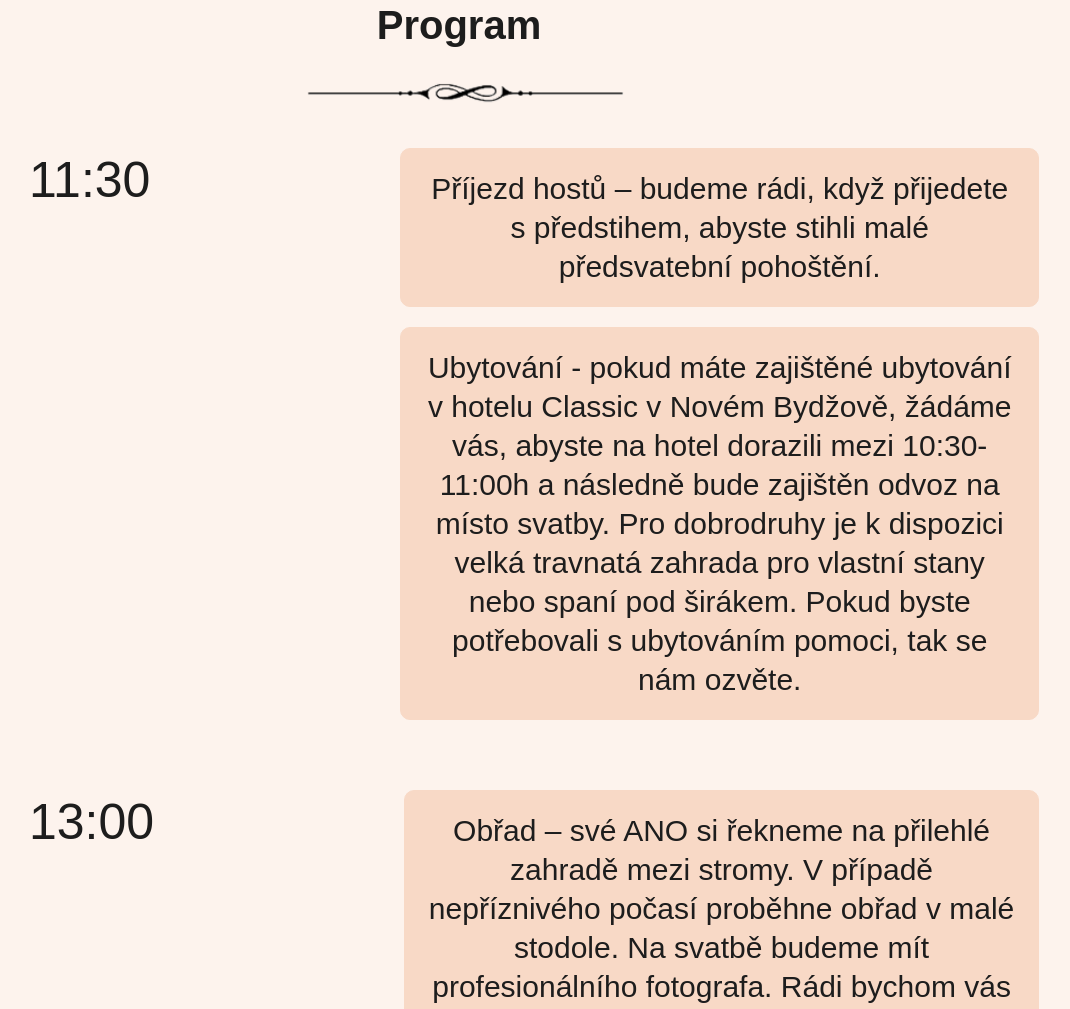
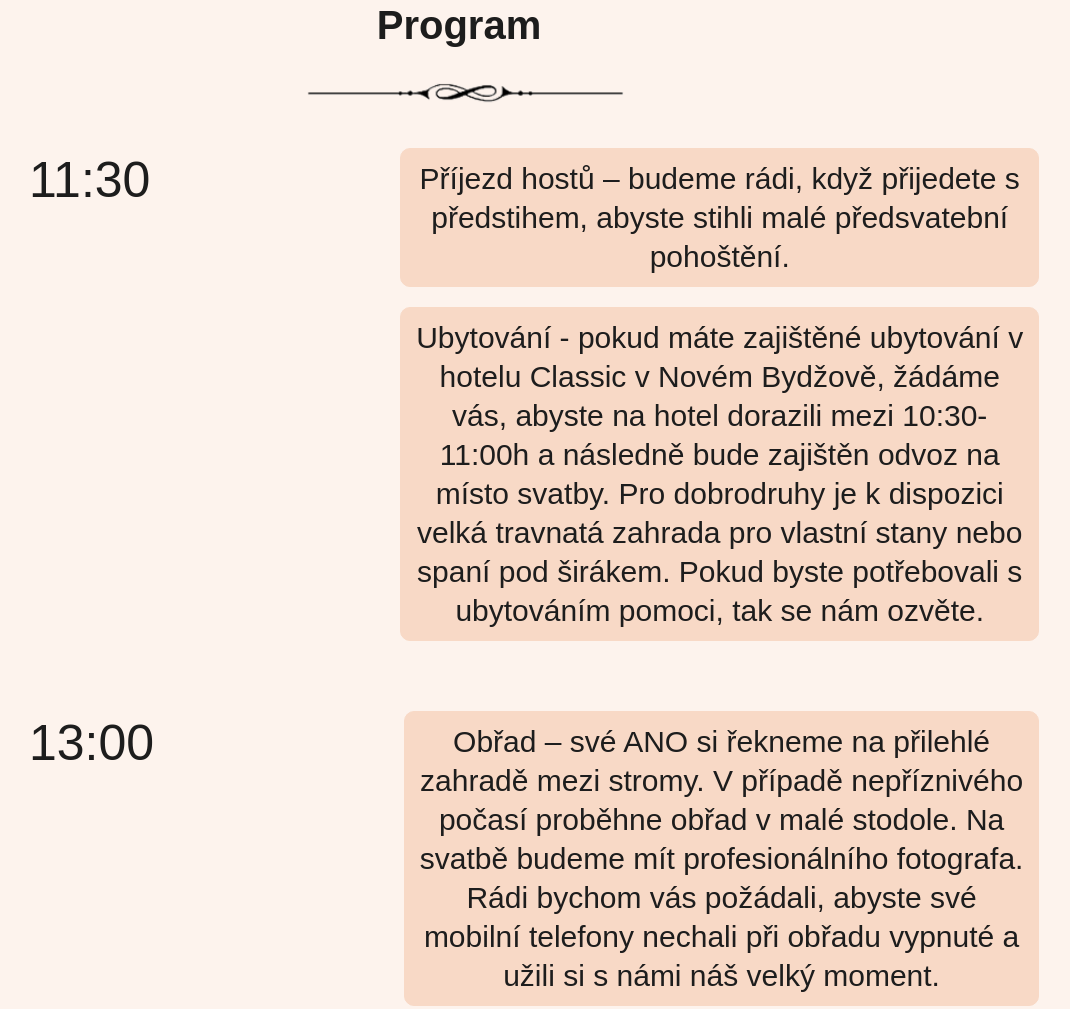
Before and after one commit to AndreadeO/Wedding-M-D, a plain HTML site: page index.html in a window 1280 px wide. Shown: the part 2872-3881 px from the top of the page, without its empty margins (181-1251 px from the left). Drawn offline with Linux system fonts and the light colour scheme; a web font is replaced by a local one.

Commit message:
padding of container and padding of section changed again

```diff
--- a/style.css
+++ b/style.css
@@ -196,7 +196,7 @@ h3 {
 }
 
 section {
-  padding: 25px 40px;
+  padding: 25px 30px;
 }
 
 .home {
@@ -241,7 +241,7 @@ section {
   border: 1px solid #f8d9c6;
   background-color: #f8d9c6;
   border-radius: 10px;
-  padding: 20px 20px;
+  padding: 10px 10px;
   text-align: center;
   word-break: keep-all;
 }
```
